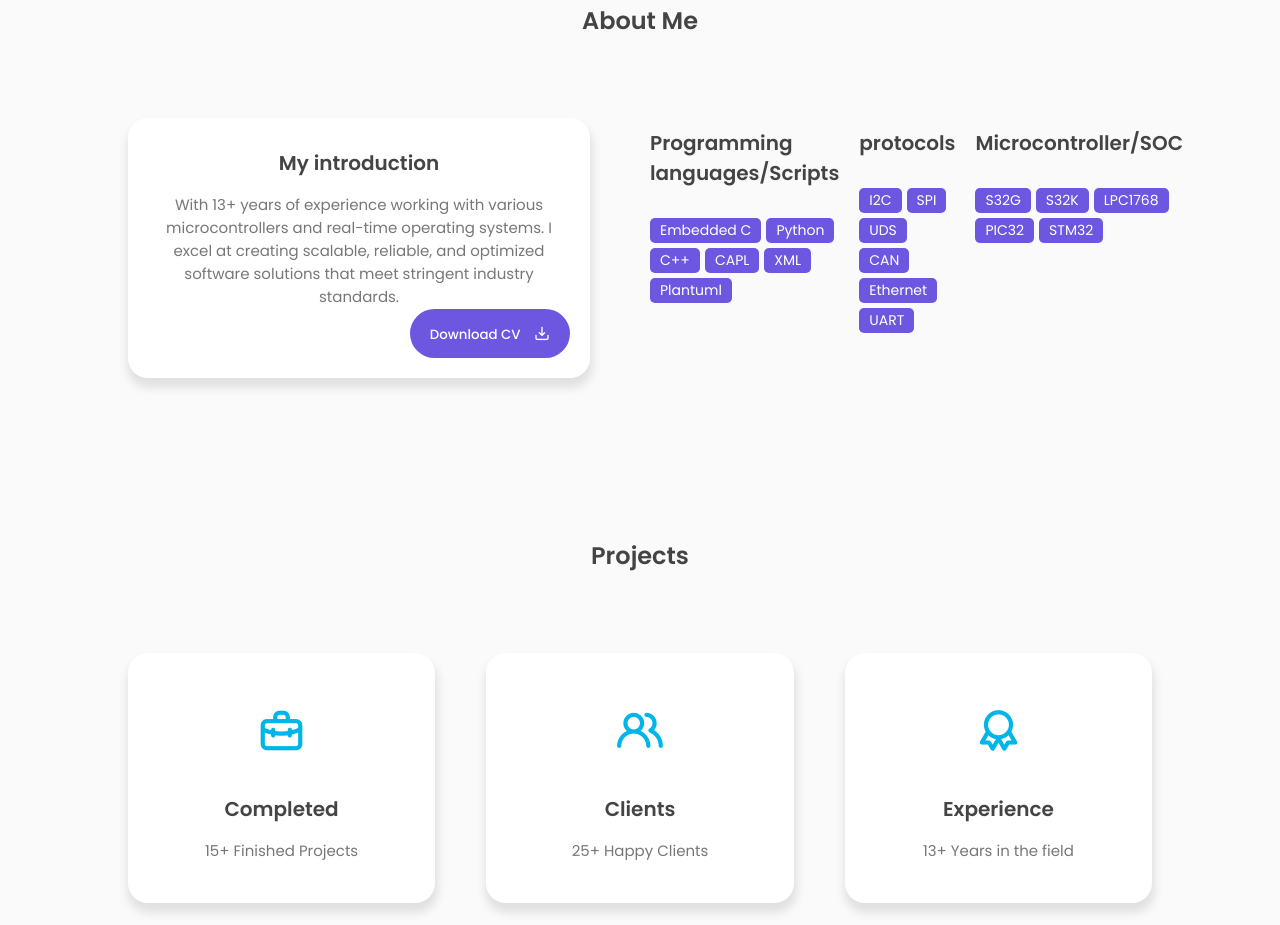
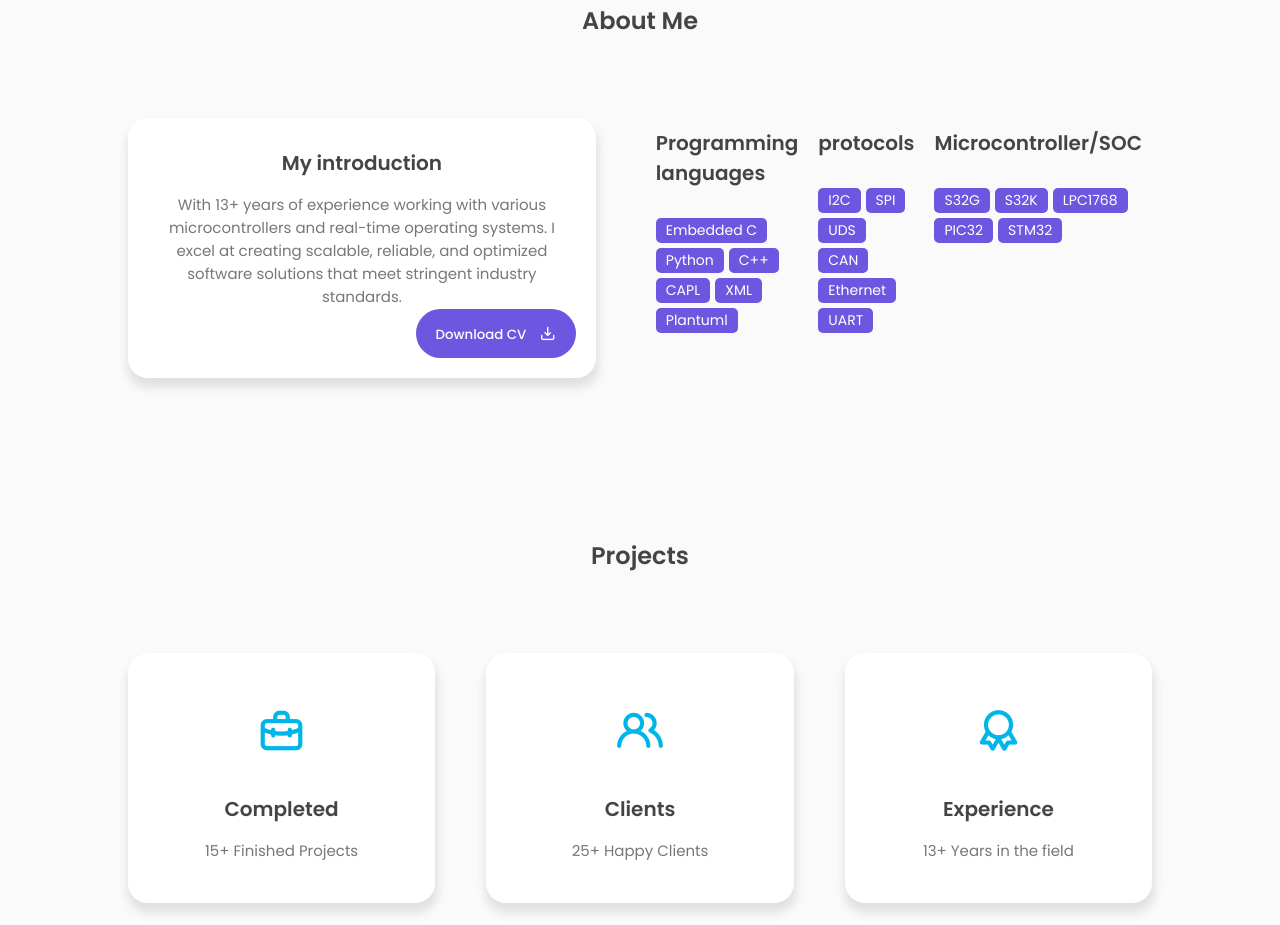
Before and after one commit to Rubesh1990/Portfolio, a plain HTML site: page index.html in a window 1280 px wide. Shown: the part 877-1802 px from the top of the page. Drawn offline with nearby package versions, Linux system fonts and the light colour scheme.

Commit message:
updated index.html

```diff
--- a/index.html
+++ b/index.html
@@ -110,7 +110,7 @@
             <div class="col">
                 <div class="skills-box">
                     <div class="skills-header">
-                        <h3>Programming languages/Scripts</h3>
+                        <h3>Programming languages</h3>
                     </div>
                     <div class="skills-list">
                         <span>Embedded C</span>
```
